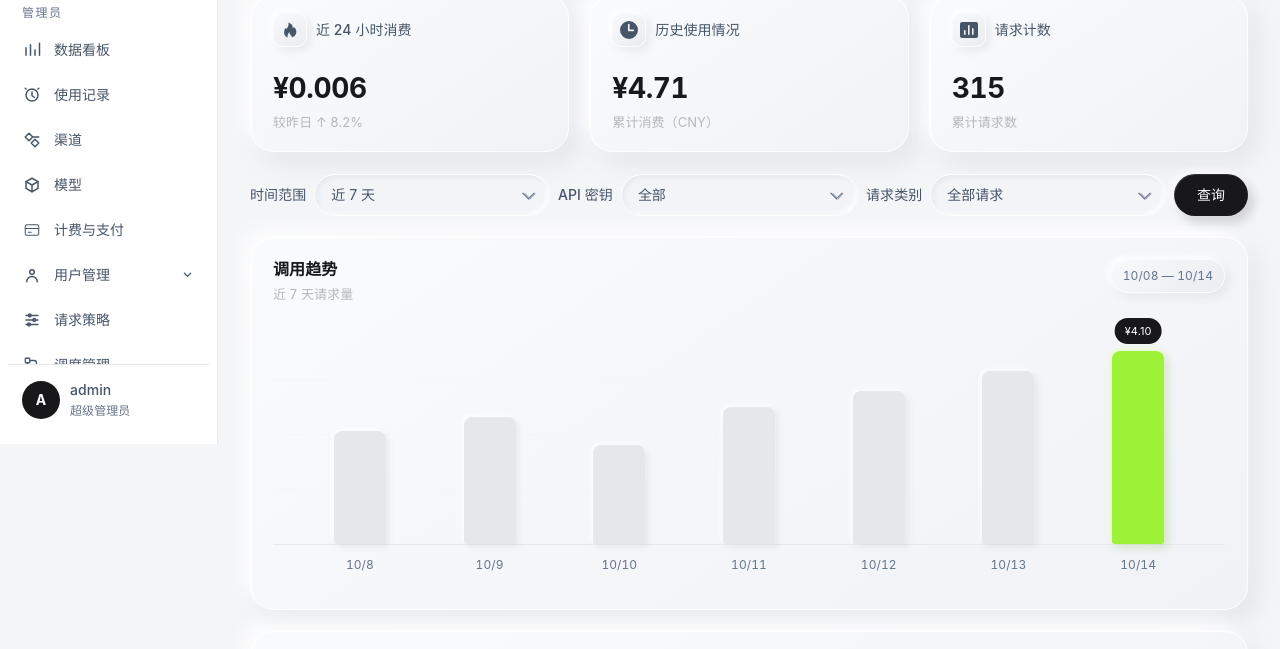
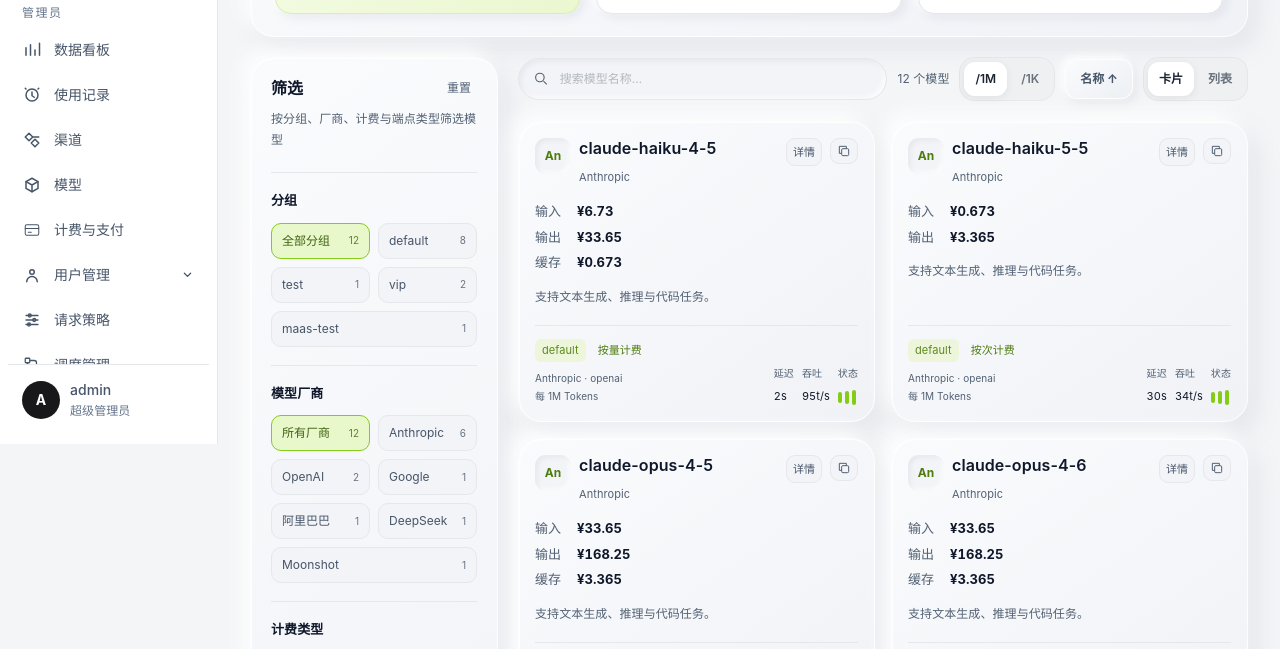
Before and after one commit to nanqiaozhi223/orbit-maas-console, a plain HTML site: page index.html in a window 1280 px wide. Shown: the part 356-1005 px from the top of the page. Drawn offline with Linux system fonts and the light colour scheme.

Commit message:
Open model square by default

```diff
--- a/index.html
+++ b/index.html
@@ -379,6 +379,10 @@
 </script>
 <script src="assets/model-square.js?v=2"></script>
 <script src="assets/model-rank.js?v=3"></script>
+<script>
+  // 默认进入模型广场，刷新后保持产品主入口一致。
+  document.querySelector('#modelSquareNav')?.click();
+</script>
   <script src="assets/filter-selects.js"></script>
 <script>
 (() => {
```
